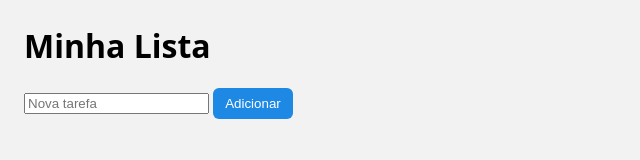
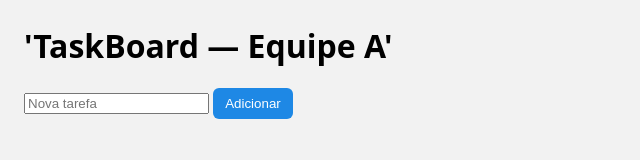
Before and after one commit to DevFluffyBread/todo-merge-lab, a plain HTML site: page index.html in a window 1280 px wide. Shown: the whole page, without its empty margins (0-640 px from the left). Drawn offline with Linux system fonts and the light colour scheme.

Commit message:
Alteração do titulo html para 'TaskBoard — Equipe A'

```diff
--- a/index.html
+++ b/index.html
@@ -6,7 +6,7 @@
   <link rel="stylesheet" href="style.css"/>
 </head>
 <body>
-  <h1 id="title">Minha Lista</h1>
+  <h1 id="title">'TaskBoard — Equipe A'</h1>
   <form id="form">
     <input id="newItem" placeholder="Nova tarefa" />
     <button class="btn" type="submit">Adicionar</button>
```
